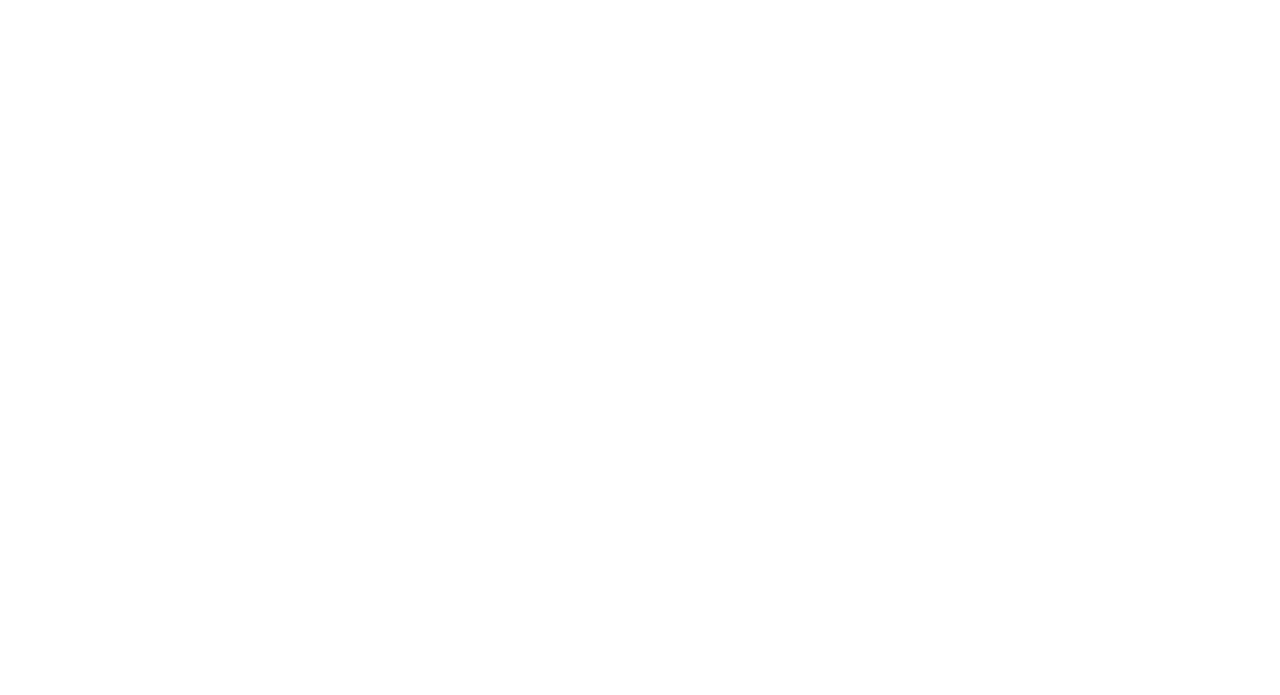
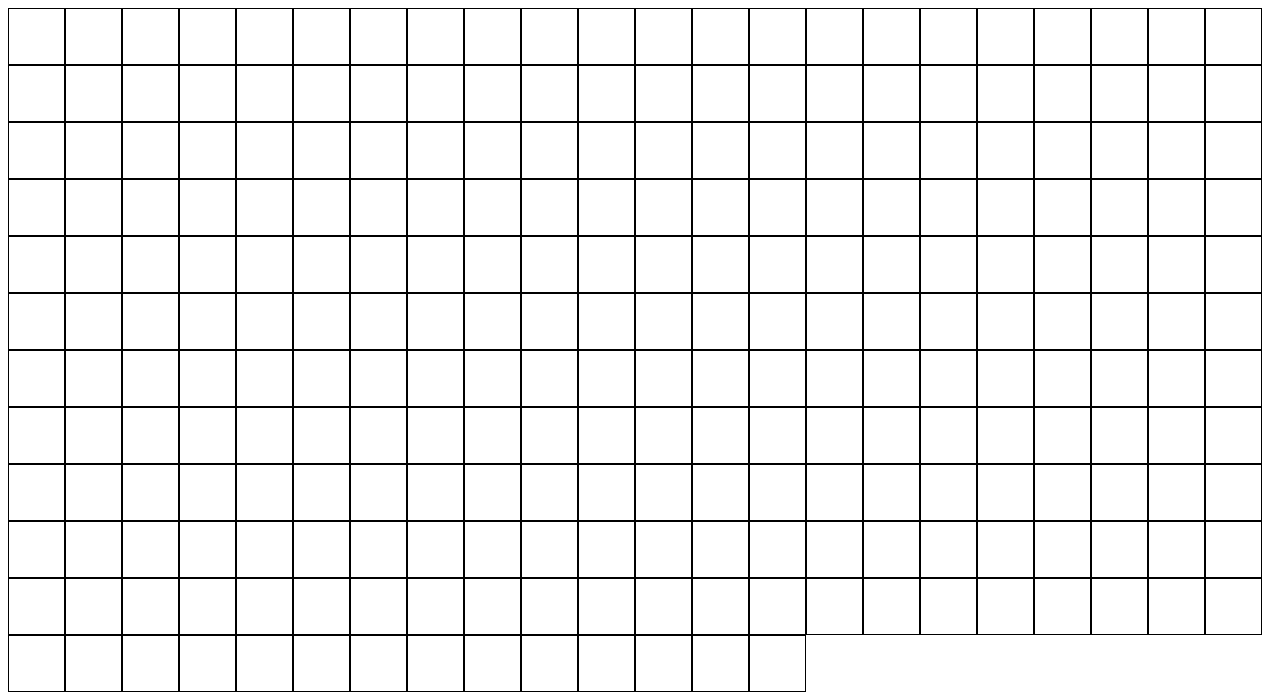
Before and after one commit to Zooney-17/etch-a-sketch, a plain HTML site: page index.html in a window 1280 px wide. Drawn offline with Linux system fonts and the light colour scheme.

Commit message:
Create a 16x16 grid on the page

```diff
--- a/index.html
+++ b/index.html
@@ -9,6 +9,6 @@
     <title>Etch-a-Sketch</title>
 </head>
 <body>
-
+    <div id="grid-container"></div>
 </body>
 </html>
--- a/script.js
+++ b/script.js
@@ -0,0 +1,9 @@
+const gridContainer = document.querySelector('#grid-container')
+
+for (let i = 0; i <= 255; i++) {
+    const grid = document.createElement('div');
+    grid.style.width = '55px';
+    grid.style.height = '55px';
+    grid.style.border = '1px solid black';
+    gridContainer.appendChild(grid);
+}
--- a/style.css
+++ b/style.css
@@ -0,0 +1,5 @@
+#grid-container {
+    display: flex;
+    flex-direction: row;
+    flex-wrap: wrap;
+}
```
